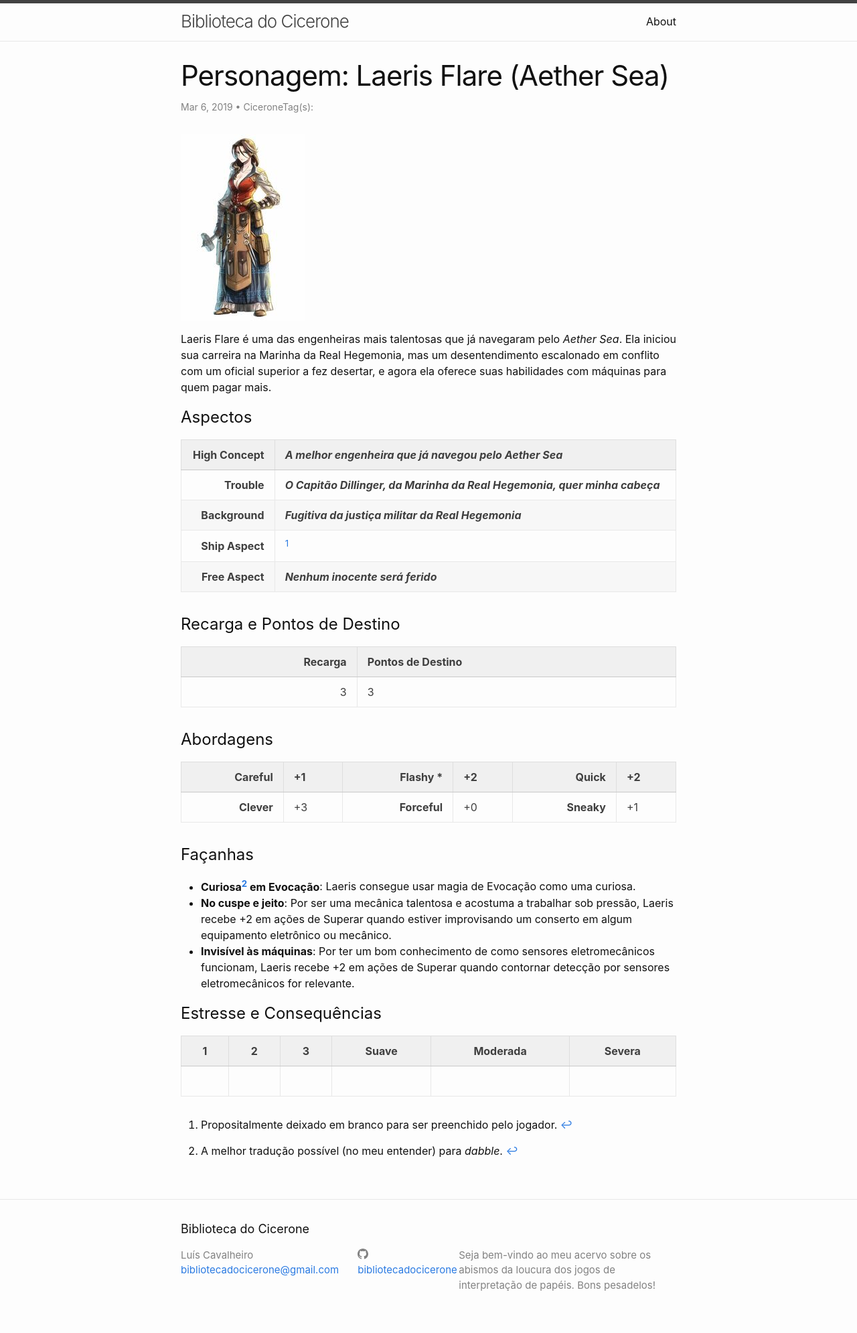
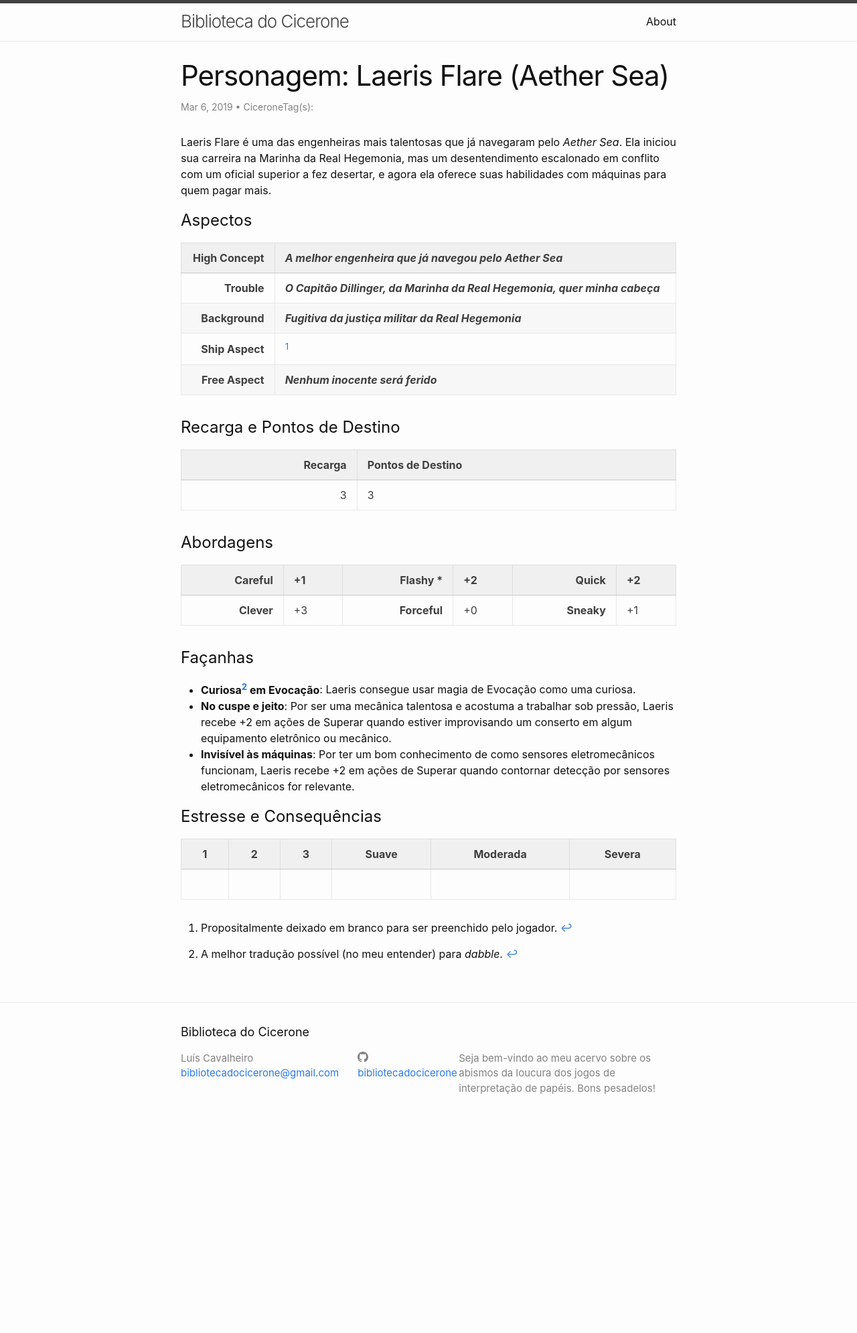
Before and after one commit to bibliotecadocicerone/bibliotecadocicerone.github.io, a Jekyll site: the page built from _posts/2019-03-06-laeris-flare.markdown, in a window 1280 px wide. Shown: the whole page at 67% size. Built offline with Jekyll 4.4.1, drawn with Linux system fonts in a browser that asks for light colours; after the commit the page ends 1696 px from its top, so only the background shows below that.

Commit message:
Imagem removida, possível problema com direitos autorais

```diff
--- a/_posts/2019-03-06-laeris-flare.markdown
+++ b/_posts/2019-03-06-laeris-flare.markdown
@@ -5,8 +5,6 @@ author: Cicerone
 date: 2019-03-06
 tags: personagens fate fate-accelerated aether-sea
 ---
-
-![laelis-flare](/assets/laeris-flare-minor.jpg)
 
 Laeris Flare é uma das engenheiras mais talentosas que já navegaram pelo _Aether Sea_. Ela iniciou sua carreira na Marinha da Real Hegemonia, mas um desentendimento escalonado em conflito com um oficial superior a fez desertar, e agora ela oferece suas habilidades com máquinas para quem pagar mais.
 
```
